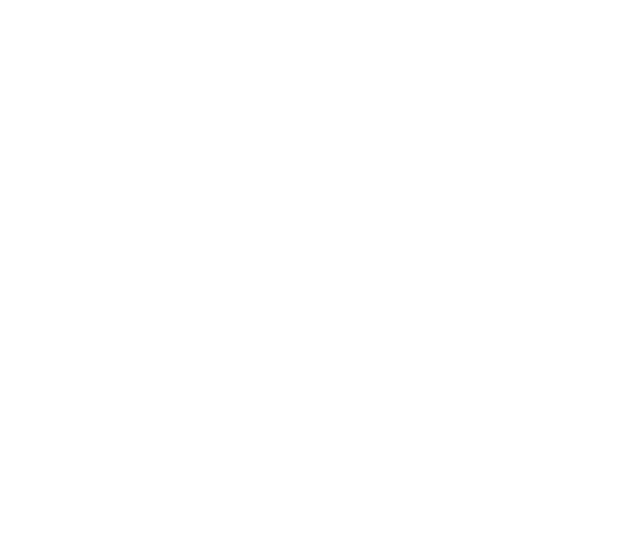
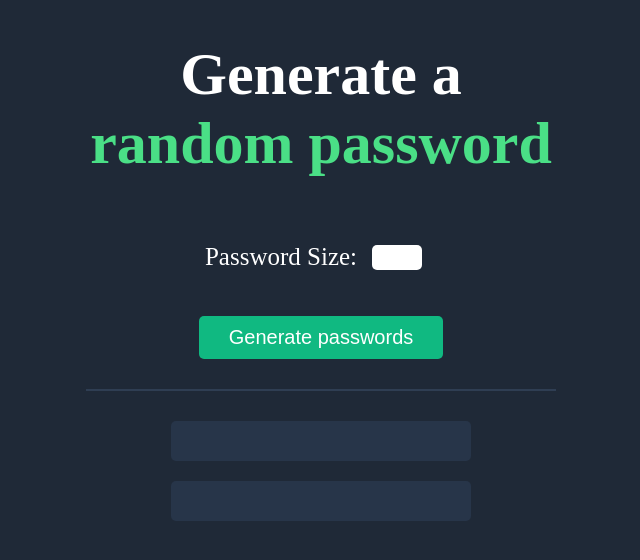
Before and after one commit to ItamarLu/PasswordGenerator, a plain HTML site: page index.html in a window 1280 px wide. Shown: the whole page, without its empty margins (319-959 px from the left). Drawn offline with Linux system fonts and the light colour scheme.

Commit message:
Password generator

```diff
--- a/index.html
+++ b/index.html
@@ -8,7 +8,17 @@
   <link rel="stylesheet" href="style.css">
 </head>
 <body>
-
+  <div id="content">
+    <h1>Generate a <div id="rdmPass">random password</div></h1>
+    <div id="pass-size">
+      <p id="pass-text">Password Size:</p>
+      <input id="pass-input" type="number">
+    </div>
+    <button id="generate-btn" onclick="GeneratePasswords()">Generate passwords</button>
+    <p id="line"></p>
+    <p class="passwordsBox" id="password-one"></p>
+    <p class="passwordsBox" id="password-two"></p>
+  </div>
   <script src="index.js"></script>
 </body>
 </html>
--- a/index.js
+++ b/index.js
@@ -0,0 +1,23 @@
+let passwordOne = document.getElementById("password-one")
+let passwordTwo = document.getElementById("password-two")
+var passwordLength = parseInt(document.getElementById("pass-input").value)
+
+const characters = ["A","B","C","D","E","F","G","H","I","J","K","L","M","N","O","P","Q","R","S","T","U","V","W","X","Y","Z","a","b","c","d","e","f","g","h","i","j","k","l","m","n","o","p","q","r","s","t","u","v","w","x","y","z", "0", "1", "2", "3", "4", "5", "6", "7", "8", "9","~","`","!","@","#","$","%","^","&","*","(",")","_","-","+","=","{","[","}","]",",","|",":",";","<",">",".","?",
+"/"];
+
+function randomPasswords(){
+  password = ""
+  for (i=1;i<16;i++) {
+    let char = characters[Math.floor(Math.random()*characters.length)]
+    password += char
+  }
+  return password
+}
+
+function GeneratePasswords(){
+  passwordOne.textContent = randomPasswords()
+  passwordTwo.textContent = randomPasswords()
+}
+
+console.log(passwordLength)
+console.log("passwordLength")
--- a/style.css
+++ b/style.css
@@ -0,0 +1,58 @@
+body {
+  background: #1F2937 ;
+  color: #ffffff;
+  font-size: 30px;
+  text-align: center;
+}
+
+#content {
+  width: 470px;
+  margin: 0 auto;
+}
+
+#rdmPass {
+  color: #4ADF86;
+}
+
+#line{
+  border-bottom: 2px solid #2F3E53;
+}
+
+#generate-btn {
+  padding: 10px 30px;
+  font-size: 20px;
+  background: #10B981;
+  border: none;
+  border-radius: 5px;
+  color: #ffffff;
+}
+#generate-btn:hover{
+  background: #127252;
+}
+
+.passwordsBox{
+  width: 300px;
+  height: 40px;
+  margin: 20px auto;
+  background: #273549;
+  border-radius: 5px;
+  color: #55F991;
+}
+
+#pass-size{
+  display: flex;
+  align-items: center;
+  justify-content: center;
+  margin: 20px;
+}
+#pass-text{
+  font-size: 25px;
+}
+#pass-input{
+  width: 40px;
+  height: 25px;
+  margin: 0 15px;
+  border-radius: 5px;
+  padding: 0 5px;
+  border: none;
+}
```
